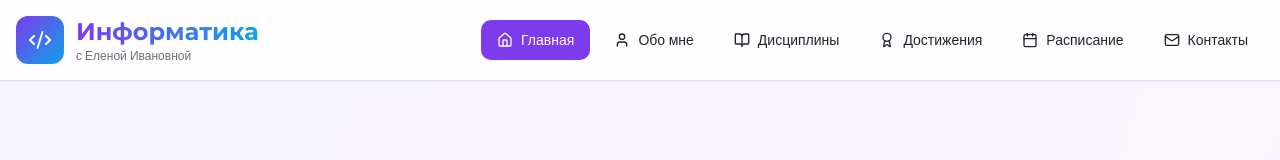
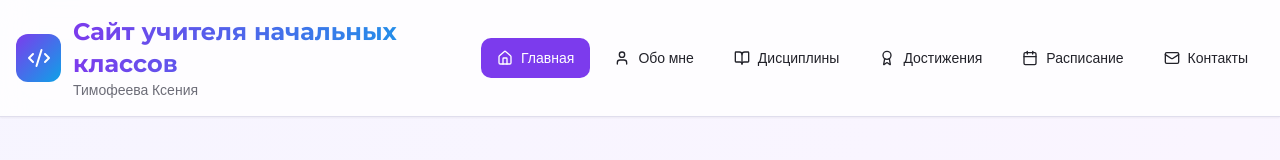
Before and after one commit to pr-poehali-dev/informatics-teacher-site-1, a React (Vite) app: page / in a window 1280 px wide. Shown: the top 160 px of the page. Built offline with nearby package versions, Linux system fonts and the light colour scheme.

Commit message:
docs: обновление шапки сайта учителя

```diff
--- a/src/pages/Index.tsx
+++ b/src/pages/Index.tsx
@@ -69,10 +69,10 @@ const Index = () => {
                 <Icon name="Code2" className="text-white" size={24} />
               </div>
               <div>
-                <h1 className="font-heading text-2xl font-bold bg-gradient-to-r from-primary to-secondary bg-clip-text text-transparent">
-                  Информатика
+                <h1 className="font-heading text-xl md:text-2xl font-bold bg-gradient-to-r from-primary to-secondary bg-clip-text text-transparent">
+                  Сайт учителя начальных классов
                 </h1>
-                <p className="text-xs text-muted-foreground">с Еленой Ивановной</p>
+                <p className="text-sm text-muted-foreground font-medium">Тимофеева Ксения</p>
               </div>
             </div>
             <div className="hidden md:flex gap-2">
```
